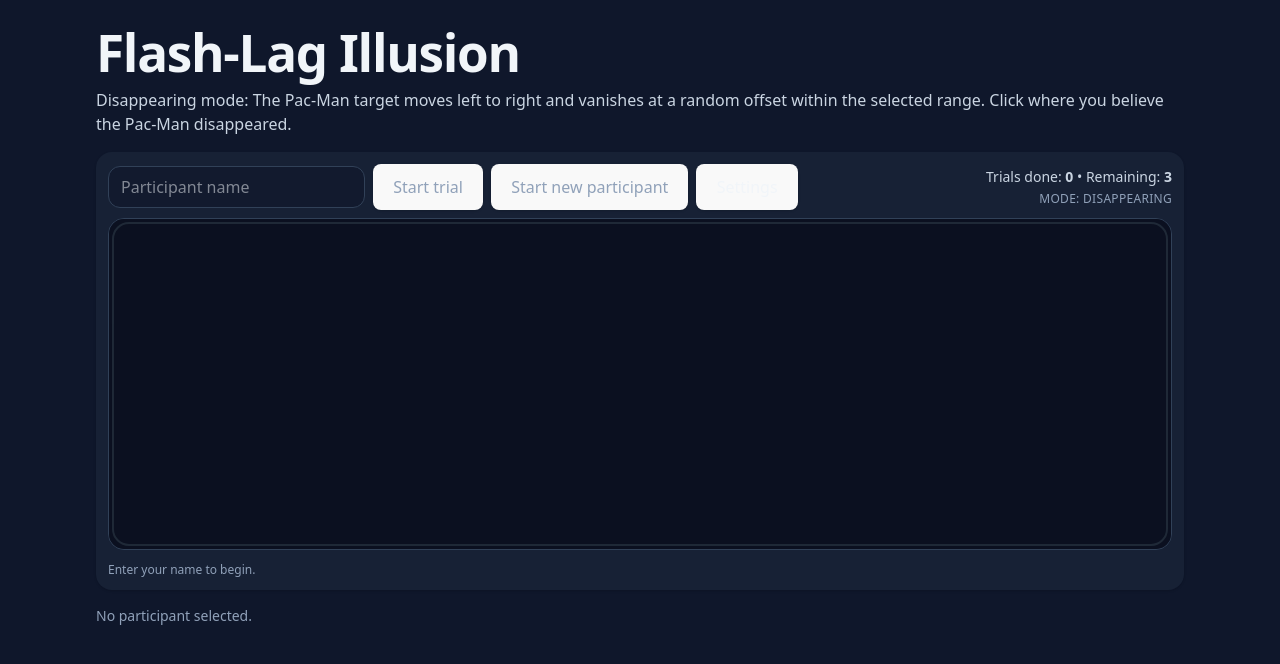
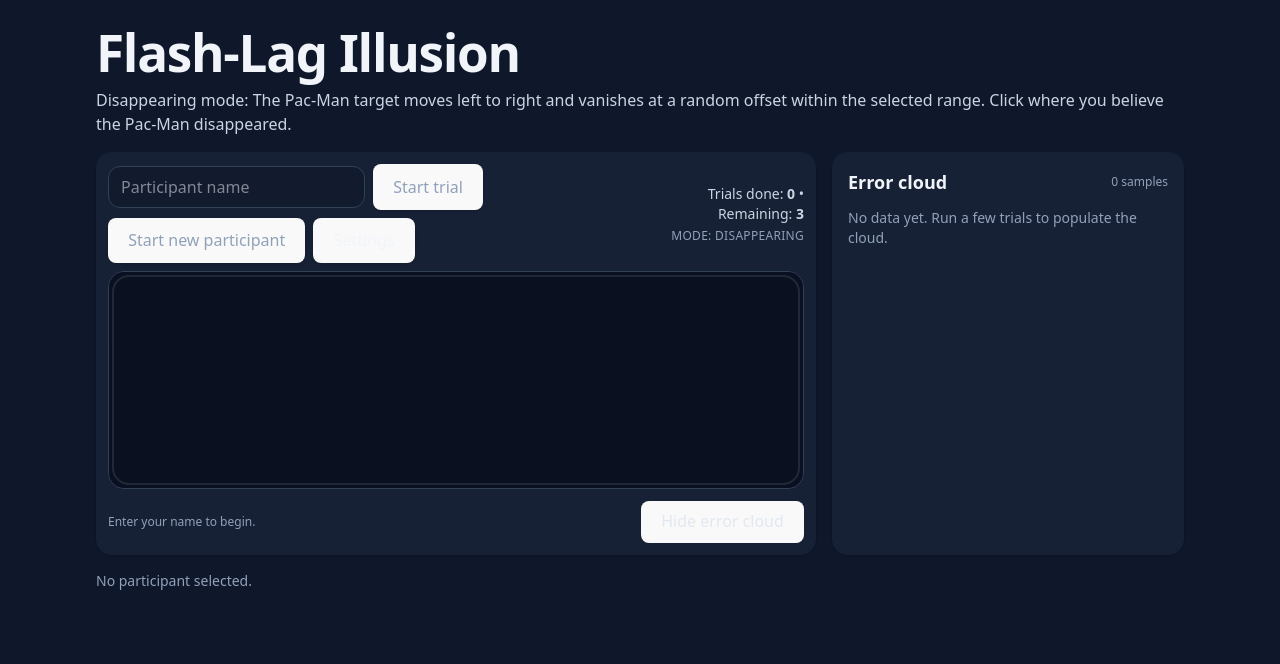
Before and after one commit to dgrignol/flashlag-demo, a React (Vite) app: page / in a window 1280 px wide. Shown: the top 664 px of the page. Built offline with nearby package versions, Linux system fonts and the light colour scheme.

Commit message:
Add toggleable error cloud visualization

```diff
--- a/src/FlashLagGame.jsx
+++ b/src/FlashLagGame.jsx
@@ -1,4 +1,4 @@
-import React, { useCallback, useEffect, useRef, useState } from "react";
+import React, { useCallback, useEffect, useMemo, useRef, useState } from "react";
 
 const MODE_FLASH_LAG = "flash-lag";
 const MODE_DISAPPEARING = "disappearing";
@@ -30,6 +30,16 @@ function pickRandomOffset(min, max) {
   const raw = Math.random() * (hi - lo) + lo;
   const stepped = Math.round(raw / 5) * 5;
   return clamp(stepped, lo, hi);
+}
+
+function pseudoRandomAngle(seed) {
+  let hash = 0;
+  for (let i = 0; i < seed.length; i += 1) {
+    hash = (hash << 5) - hash + seed.charCodeAt(i);
+    hash |= 0; // keep 32-bit int
+  }
+  const normalized = (Math.abs(hash) % 360) * (Math.PI / 180);
+  return normalized;
 }
 
 // Flash-Lag Illusion — Multi-Participant (centered flash, 3 trials each, leaderboard)
@@ -65,6 +75,7 @@ export default function FlashLagGame() {
   const [responseLocked, setResponseLocked] = useState(false);
   const [mode, setMode] = useState(MODE_DISAPPEARING);
   const [targetShape, setTargetShape] = useState(TARGET_PACMAN);
+  const [showErrorCloud, setShowErrorCloud] = useState(true);
 
   // Parameters
   const [speed, setSpeed] = useState(280); // px/s
@@ -570,6 +581,37 @@ export default function FlashLagGame() {
     mode === MODE_FLASH_LAG
       ? `Flash-lag mode: The ${targetLabel} moves left to right while a second dot briefly flashes at the center. After it finishes moving, click where you believe the ${targetSubject} was at the flash.`
       : `Disappearing mode: The ${targetLabel} moves left to right and vanishes at a random offset within the selected range. Click where you believe the ${targetSubject} disappeared.`;
+  const errorPoints = useMemo(() => {
+    if (!results.length) return [];
+    return results
+      .map((trial, index) => {
+        const error = typeof trial.abs_error_px === "number" ? trial.abs_error_px : Math.abs(trial.signed_error_px ?? 0);
+        if (!Number.isFinite(error)) return null;
+        const seed = `${trial.participant}-${trial.trial}-${trial.timestamp ?? ""}-${index}`;
+        const angle = pseudoRandomAngle(seed);
+        return {
+          error,
+          angle,
+          participant: trial.participant,
+          trialNumber: trial.trial,
+          mode: trial.mode,
+        };
+      })
+      .filter(Boolean);
+  }, [results]);
+
+  const maxErrorMagnitude = useMemo(() => {
+    if (!errorPoints.length) return 1;
+    return errorPoints.reduce((m, p) => Math.max(m, p.error), 1);
+  }, [errorPoints]);
+
+  const errorRangeSummary = useMemo(() => {
+    if (!results.length) return null;
+    const avail = results.filter((r) => typeof r.lead_px === "number");
+    if (!avail.length) return null;
+    const avg = avail.reduce((sum, r) => sum + r.lead_px, 0) / avail.length;
+    return { avg: round2(avg) };
+  }, [results]);
 
   return (
     <div className="min-h-screen w-full bg-slate-900 text-slate-100 flex flex-col items-center py-6">
@@ -578,11 +620,11 @@ export default function FlashLagGame() {
         <p className="text-slate-300 mb-4">{introCopy}</p>
 
         <div
-  className={`grid gap-4 mb-4 ${showSettings ? "lg:grid-cols-3" : "lg:grid-cols-1"}`}
+  className={`grid gap-4 mb-4 ${showSettings || showErrorCloud ? "lg:grid-cols-3" : "lg:grid-cols-1"}`}
 >
           {/* Stage & primary controls */}
           <div
-  className={`${showSettings ? "lg:col-span-2" : ""} bg-slate-800/60 rounded-2xl p-3 shadow min-w-0`}
+  className={`${showSettings || showErrorCloud ? "lg:col-span-2" : ""} bg-slate-800/60 rounded-2xl p-3 shadow min-w-0`}
 >
             <div className="flex items-center justify-between mb-2">
               <div className="flex items-center gap-2 flex-wrap">
@@ -636,8 +678,15 @@ export default function FlashLagGame() {
               />
             </div>
 
-            <div className="pt-3 flex items-center">
+            <div className="pt-3 flex items-center justify-between gap-3">
               <div className="text-xs text-slate-400">{message}</div>
+              <button
+                type="button"
+                onClick={() => setShowErrorCloud((v) => !v)}
+                className="px-3 py-1.5 text-xs rounded-lg bg-slate-700 hover:bg-slate-600 text-slate-200"
+              >
+                {showErrorCloud ? "Hide" : "Show"} error cloud
+              </button>
             </div>
           </div>
 
@@ -749,6 +798,26 @@ export default function FlashLagGame() {
               </div>
             </div>
           )}
+
+          {showErrorCloud && (
+            <div className="bg-slate-800/60 rounded-2xl p-4 shadow flex flex-col">
+              <div className="flex items-center justify-between mb-3">
+                <h2 className="text-lg font-semibold">Error cloud</h2>
+                <span className="text-xs text-slate-400">{errorPoints.length} samples</span>
+              </div>
+              {errorPoints.length ? (
+                <ErrorCloud
+                  points={errorPoints}
+                  maxError={maxErrorMagnitude}
+                  disappearRange={mode === MODE_DISAPPEARING ? disappearRangeRef.current : null}
+                  targetLabel={targetLabel}
+                  errorRangeSummary={errorRangeSummary}
+                />
+              ) : (
+                <div className="text-sm text-slate-400">No data yet. Run a few trials to populate the cloud.</div>
+              )}
+            </div>
+          )}
         </div>
 
         {/* Results + Leaderboard */}
@@ -796,6 +865,78 @@ function RangeField({ label, min, max, step, value, onChange }) {
         className="w-full"
       />
     </label>
+  );
+}
+
+function ErrorCloud({ points, maxError, disappearRange, targetLabel, errorRangeSummary }) {
+  const size = 260;
+  const center = size / 2;
+  const padding = 16;
+  const plotRadius = center - padding;
+  const scale = plotRadius / (maxError || 1);
+  const referenceRadius = 10;
+
+  return (
+    <div className="flex flex-col gap-3">
+      <div className="relative">
+        <svg
+          width={size}
+          height={size}
+          className="w-full max-w-xs"
+          viewBox={`0 0 ${size} ${size}`}
+        >
+          <circle
+            cx={center}
+            cy={center}
+            r={plotRadius}
+            fill="#0f172a"
+            stroke="#334155"
+            strokeWidth={1.5}
+          />
+          {points.map((point, idx) => {
+            const dist = Math.min(point.error * scale, plotRadius - 4);
+            const x = center + Math.cos(point.angle) * dist;
+            const y = center + Math.sin(point.angle) * dist;
+            return (
+              <circle
+                key={`${point.participant}-${point.trialNumber}-${idx}`}
+                cx={x}
+                cy={y}
+                r={4}
+                fill="rgba(96, 165, 250, 0.8)"
+              >
+                <title>
+                  {`${point.participant} • Trial ${point.trialNumber}\nError: ${point.error.toFixed(1)} px`}
+                </title>
+              </circle>
+            );
+          })}
+          <circle cx={center} cy={center} r={referenceRadius} fill="#f87171" />
+        </svg>
+      </div>
+      <div className="text-xs text-slate-300 space-y-1">
+        <div>
+          <span className="font-semibold text-slate-100">Reference dot:</span> {targetLabel} disappearance location (center).
+        </div>
+        <div>
+          <span className="font-semibold text-slate-100">Scale:</span> outer ring ≈ {round2(maxError)} px error (max observed).
+        </div>
+        {disappearRange ? (
+          <div>
+            <span className="font-semibold text-slate-100">Range sampled:</span> {disappearRange.min} to {disappearRange.max} px
+          </div>
+        ) : (
+          <div>
+            <span className="font-semibold text-slate-100">Flash trials:</span> plotted relative to flash-aligned truth.
+          </div>
+        )}
+        {errorRangeSummary && (
+          <div>
+            <span className="font-semibold text-slate-100">Average lead used:</span> {errorRangeSummary.avg} px
+          </div>
+        )}
+      </div>
+    </div>
   );
 }
 
```
